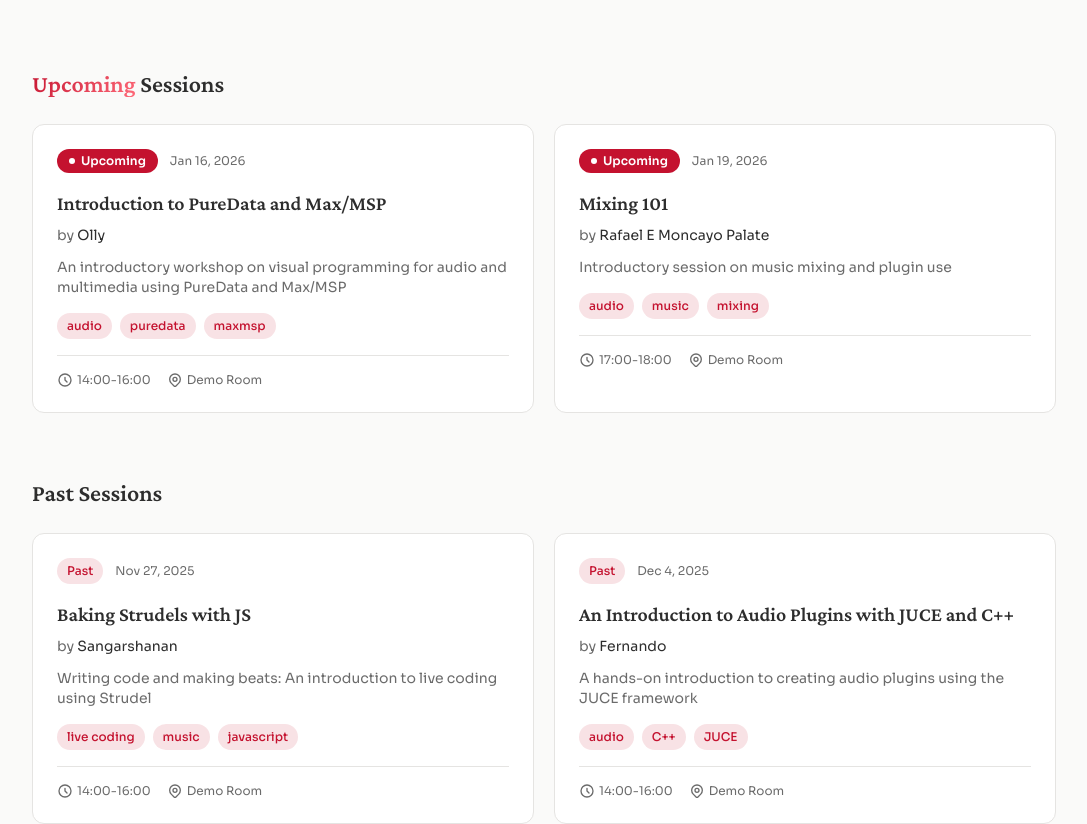
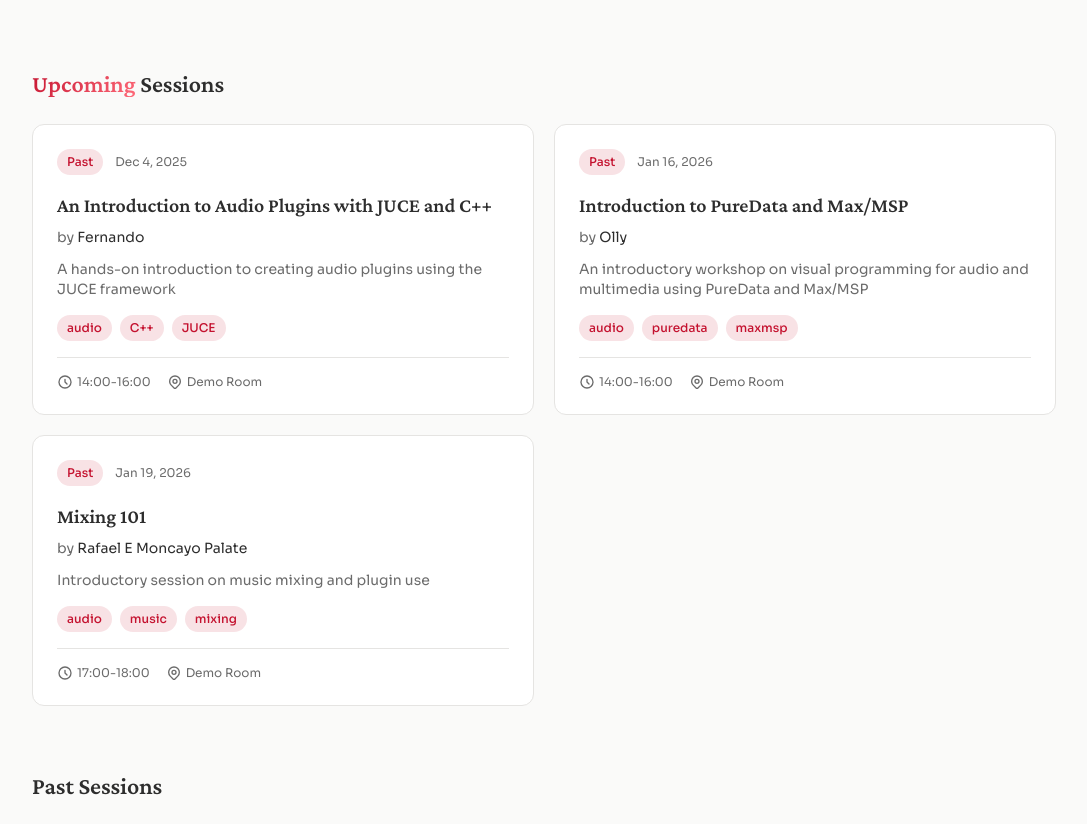
Before and after one commit to fergarciadlc/the-curiosity-club, a Next.js app: page / in a window 1280 px wide. Shown: the part 380-1204 px from the top of the page, without its empty margins (96-1183 px from the left). Built offline with nearby package versions, Linux system fonts and the light colour scheme.

Commit message:
update date logic for automatic status

```diff
--- a/src/data/talks.ts
+++ b/src/data/talks.ts
@@ -12,10 +12,9 @@ export interface Talk {
   presenter: Presenter;
   description: string;
   longDescription?: string;
-  date: string;
+  date: string; // ISO date (YYYY-MM-DD) or "TBD" for unscheduled talks
   time: string;
   location: string;
-  status: "upcoming" | "past";
   tags: string[];
   materials?: {
     slides?: string;
@@ -23,6 +22,16 @@ export interface Talk {
     links?: { label: string; url: string }[];
   };
   video?: string; // YouTube EMBED URL: https://www.youtube.com/embed/VIDEO_ID
+}
+
+export function getTalkStatus(talk: Talk): "upcoming" | "past" | "tbd" {
+  if (talk.date === "TBD") {
+    return "tbd";
+  }
+  const talkDate = new Date(talk.date);
+  const today = new Date();
+  today.setHours(0, 0, 0, 0); // Reset time to compare just dates
+  return talkDate >= today ? "upcoming" : "past";
 }
 
 export const talks: Talk[] = [
@@ -49,7 +58,6 @@ No prior coding or music experience required—just bring your curiosity!`,
     date: "2025-11-27",
     time: "14:00-16:00",
     location: "Demo Room",
-    status: "past",
     tags: ["live coding", "music", "javascript", "strudel"],
     materials: {
       links: [
@@ -110,7 +118,6 @@ This session is suitable for anyone curious about audio software development. So
     date: "2025-12-04",
     time: "14:00-16:00",
     location: "Demo Room",
-    status: "past",
     tags: ["audio", "C++", "JUCE", "plugins", "DSP"],
   },
   {
@@ -138,7 +145,6 @@ Other than that, all you'll need is a laptop and (ideally) some headphones. See
     date: "2026-01-16",
     time: "14:00-16:00",
     location: "Demo Room",
-    status: "upcoming",
     tags: ["audio", "puredata", "maxmsp", "visual programming"],
   },
   {
@@ -154,7 +160,6 @@ This class requires nothing more than a desire to understand the professional pr
     date: "2026-01-19",
     time: "17:00-18:00",
     location: "Demo Room",
-    status: "upcoming",
     tags: ["audio", "music", "mixing", "plugins", "DAWs"],
     materials: {
       links: [
@@ -172,9 +177,13 @@ export function getTalkBySlug(slug: string): Talk | undefined {
 }
 
 export function getUpcomingTalks(): Talk[] {
-  return talks.filter((talk) => talk.status === "upcoming");
+  return talks.filter((talk) => getTalkStatus(talk) === "upcoming");
 }
 
 export function getPastTalks(): Talk[] {
-  return talks.filter((talk) => talk.status === "past");
+  return talks.filter((talk) => getTalkStatus(talk) === "past");
 }
+
+export function getTBDTalks(): Talk[] {
+  return talks.filter((talk) => getTalkStatus(talk) === "tbd");
+}
```
Also changed, not shown: 1 other file (tests, documents, lock files or other folders).
